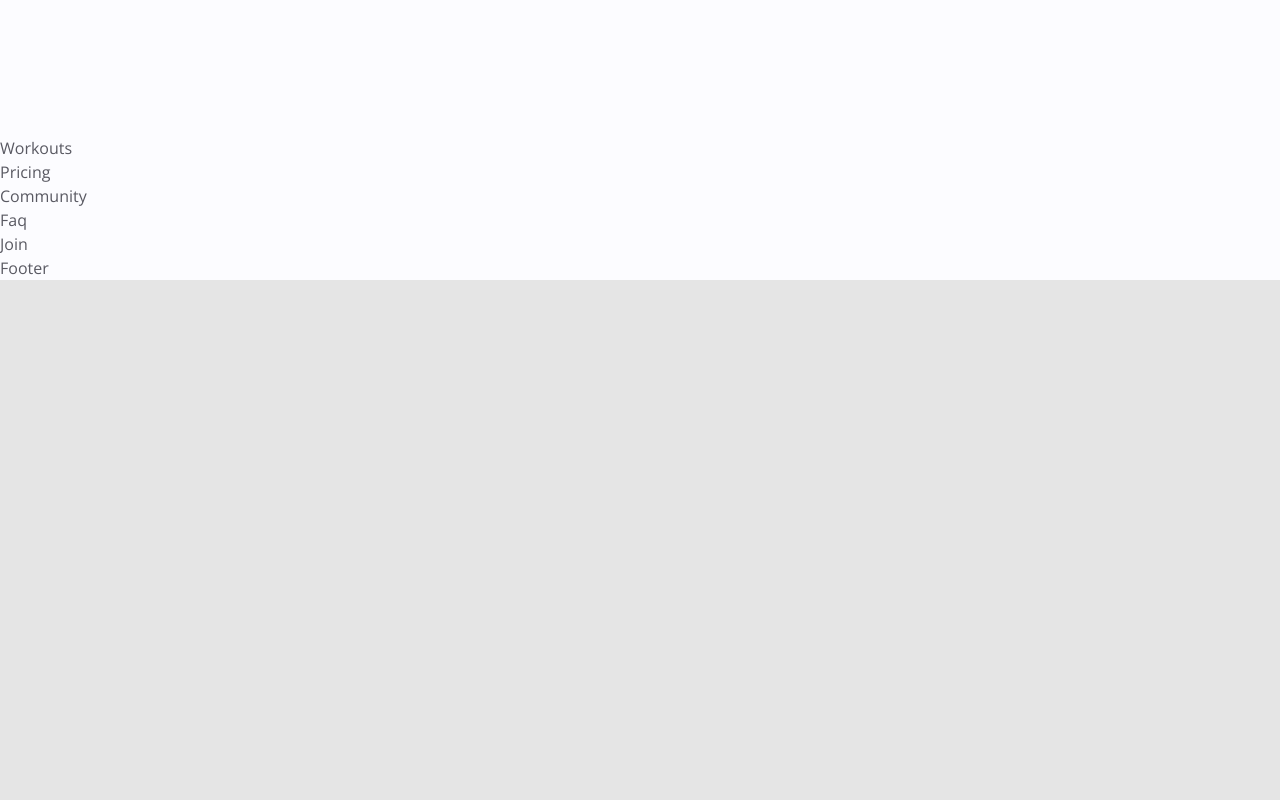
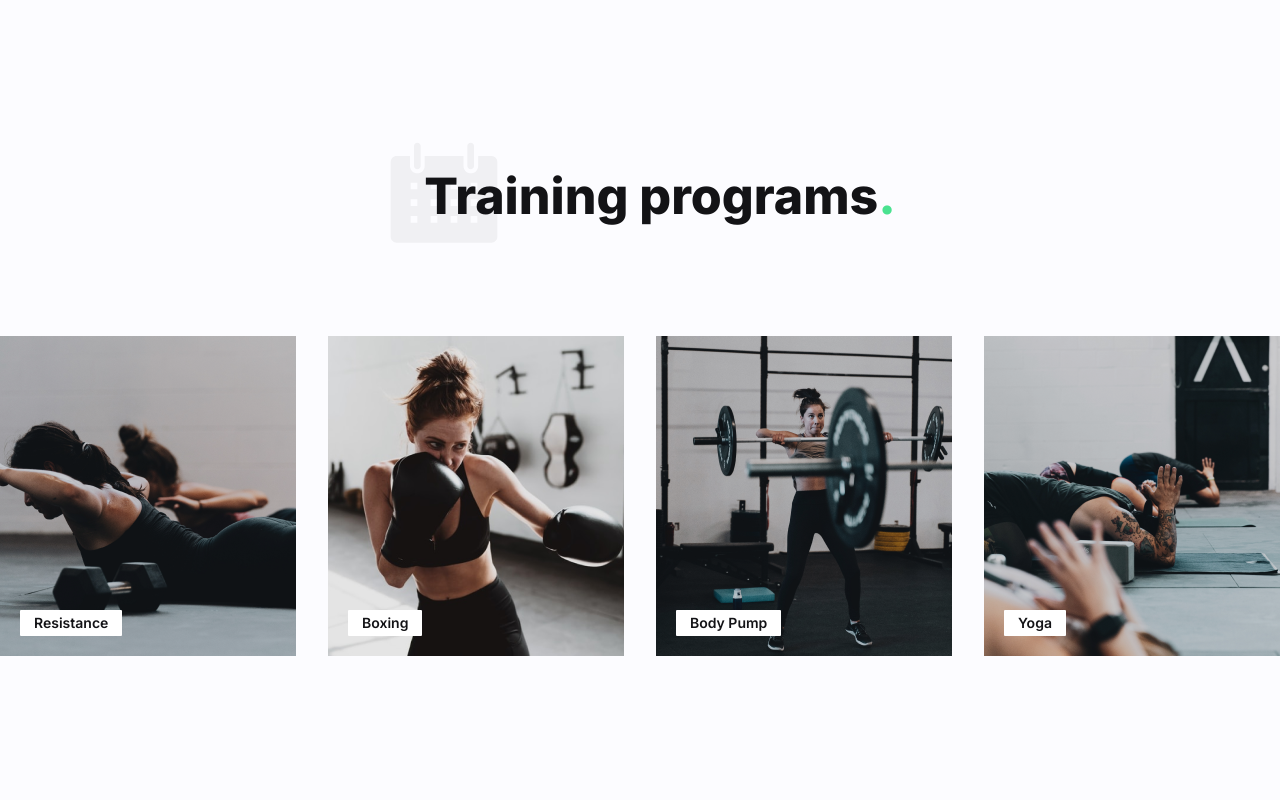
Before and after one commit to jgsamaaa/gym-website, a React (Create React App) app: page / in a window 1280 px wide. Shown: the part 1360-2160 px from the top of the page. Before the commit the page ends 1640 px from the top, so only its background shows below. Built offline with nearby package versions, Linux system fonts and the light colour scheme; the HTML template or start-up script is replaced by a standard one.

Commit message:
workout section/slider done

```diff
--- a/src/components/WorkoutSlider.js
+++ b/src/components/WorkoutSlider.js
@@ -1,7 +1,58 @@
 import React from 'react';
 
+//import swiper react components
+import { Swiper, SwiperSlide } from 'swiper/react';
+
+//import swiper styles
+import 'swiper/css';
+import 'swiper/css/navigation';
+
+import '../workoutSlider.css';
+
+//import requred modules
+import { Navigation } from 'swiper';
+import { workouts } from '../data';
+
 const WorkoutSlider = () => {
-  return <div>WorkoutSlider</div>;
+  //destructure data
+  const { programs } = workouts;
+
+  return (
+    <Swiper
+      slidesPerView={2}
+      spaceBetween={32}
+      navigation={true}
+      //grabCursor={true}
+      breakpoints={{
+        768: {
+          slidesPerView: 3,
+        },
+        1024: {
+          slidesPerView: 4,
+        },
+      }}
+      modules={[Navigation]}
+      className="workoutSlider"
+    >
+      {programs.map((program, idx) => {
+        // destructure program
+        const { image, name } = program;
+        return (
+          <SwiperSlide
+            className="max-w-[320px] max-h-[320px] relative bg-purple-200"
+            key={idx}
+          >
+            <img className="w-full h-full object-cover" src={image} alt="" />
+            <div className="absolute left-[20px] bottom-[20px] bg-white h-[26px] px-[14px] flex items-center justify-center rounded-[1px] cursor-pointer">
+              <div className="font-primary font-semibold text-sm text-neutral-500">
+                {name}
+              </div>
+            </div>
+          </SwiperSlide>
+        );
+      })}
+    </Swiper>
+  );
 };
 
 export default WorkoutSlider;
--- a/src/components/Workouts.js
+++ b/src/components/Workouts.js
@@ -1,7 +1,34 @@
 import React from 'react';
 
+//impor data
+import { workouts } from '../data';
+
+//import components
+import WorkoutSlider from './WorkoutSlider';
+
 const Workouts = () => {
-  return <div>Workouts</div>;
+  //destructure workouts data
+  const { title, icon } = workouts;
+
+  return (
+    <section className="section">
+      {/* section title */}
+      <div
+        className="section-title-group max-w-[540px] mx-auto px-4 lg:px-0"
+        data-aos="fade-up"
+        data-aos-delay="200"
+      >
+        <img src={icon} alt="" />
+        <h2 className="h2 section-title">
+          {title} <span className="text-primary-200">.</span>
+        </h2>
+      </div>
+      {/* Slider */}
+      <div data-aos="de-up" data-aos-delay="300">
+        <WorkoutSlider />
+      </div>
+    </section>
+  );
 };
 
 export default Workouts;
```
